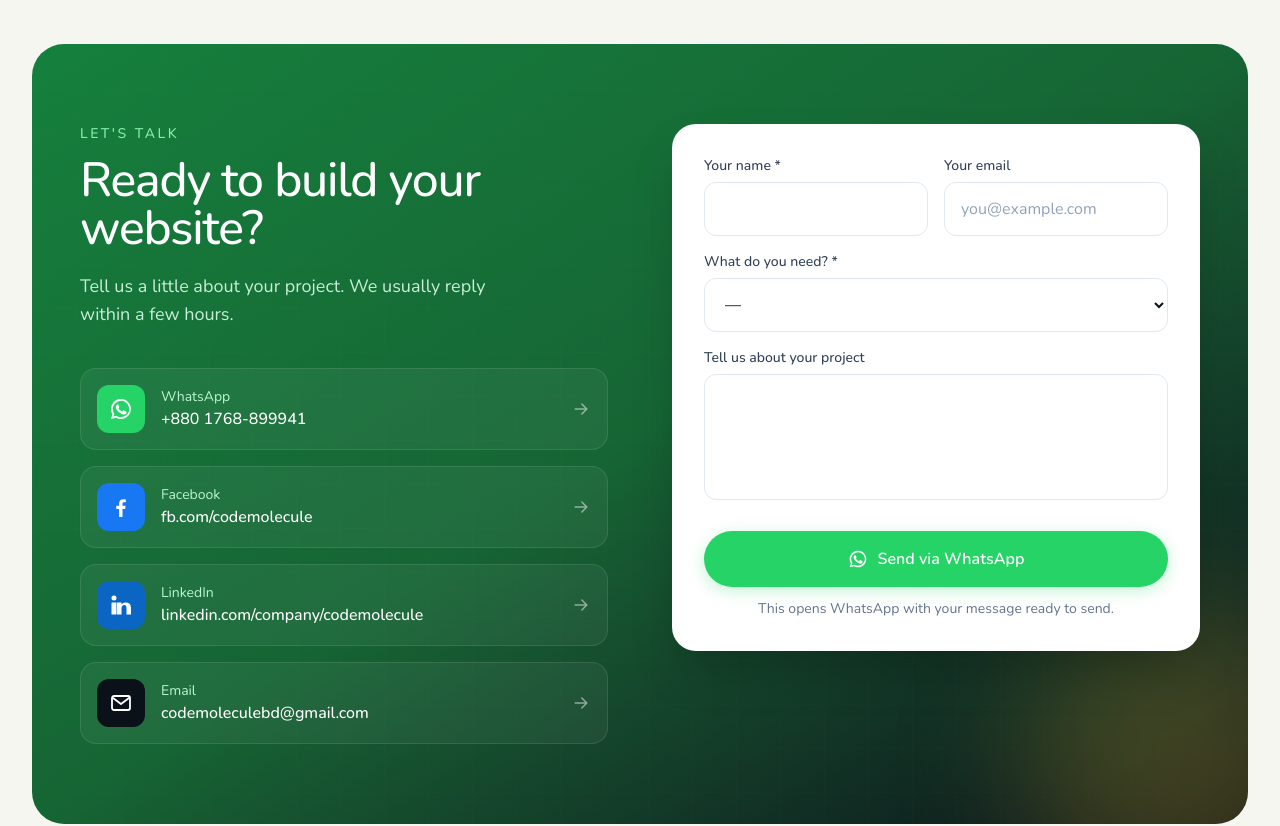
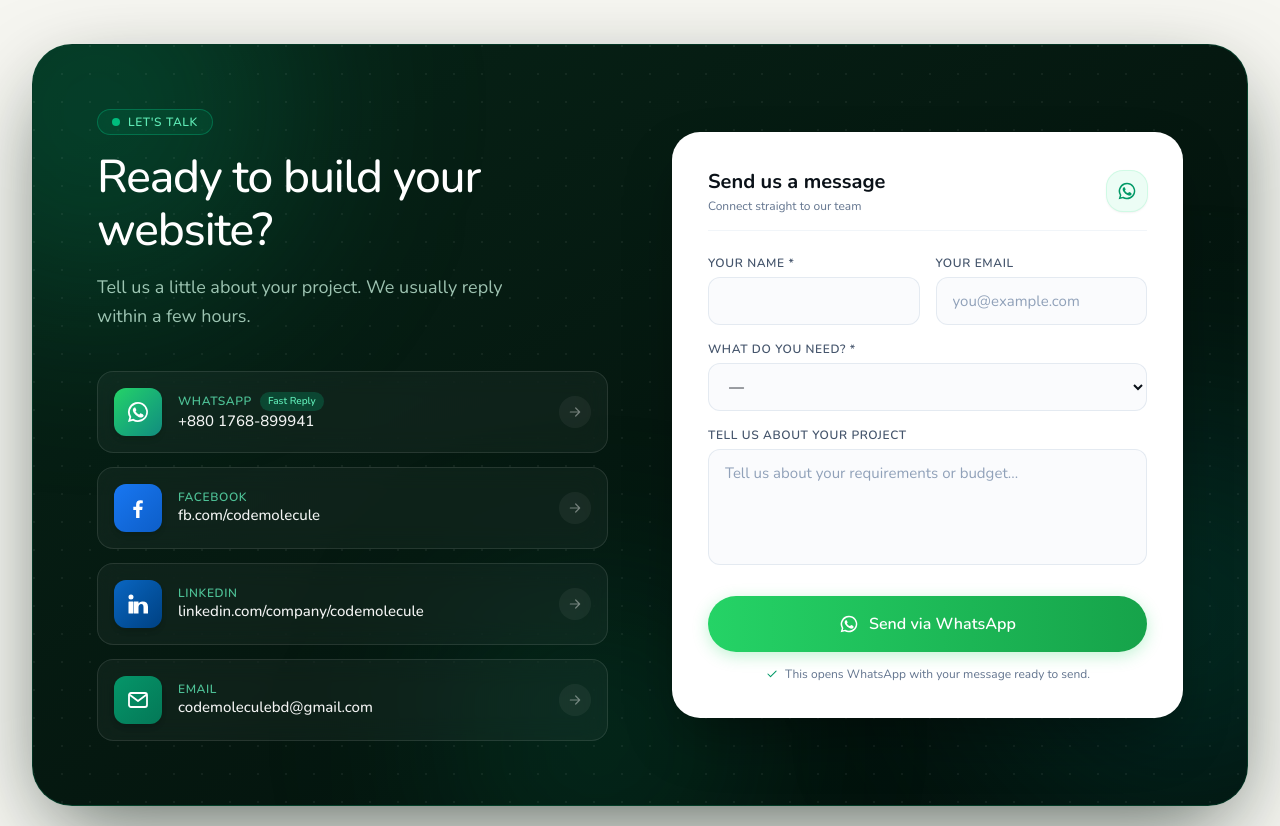
Before and after one commit to Sakib577/scriptVillage-web, a Next.js app: page / in a window 1280 px wide. Shown: the part 6460-7286 px from the top of the page. Built offline with nearby package versions, Linux system fonts and the light colour scheme; a web font is replaced by a local one.

Commit message:
Enhance Contact component with improved styling and functionality; update form layout and add interactive channel badges

```diff
--- a/components/sections/Contact.js
+++ b/components/sections/Contact.js
@@ -6,10 +6,10 @@ import { Reveal } from "../Reveal";
 import { site, whatsappLink } from "@/lib/site.config";
 
 const inputClass =
-  "w-full rounded-xl border border-slate-200 bg-white px-4 py-3.5 text-ink placeholder:text-slate-400 outline-none transition focus:border-brand-500 focus:ring-4 focus:ring-brand-500/15";
+  "w-full rounded-xl border border-slate-200/90 bg-slate-50/70 px-4 py-3 text-[15px] text-ink placeholder:text-slate-400 outline-none transition-all duration-200 focus:bg-white focus:border-emerald-500 focus:ring-4 focus:ring-emerald-500/15 focus:shadow-sm";
 
 export function Contact() {
-  const { t } = useLanguage();
+  const { t, lang } = useLanguage();
   const c = t.contact;
   const f = c.form;
 
@@ -25,61 +25,156 @@ export function Contact() {
   }
 
   const channels = [
-    { label: c.whatsapp, value: site.whatsappDisplay || `+${site.whatsapp}`, href: whatsappLink(f.intro), icon: <WhatsAppIcon className="h-6 w-6" />, tone: "bg-[#25D366]" },
-    { label: c.facebook, value: "fb.com/codemolecule", href: site.facebook, icon: <FacebookIcon className="h-6 w-6" />, tone: "bg-[#1877F2]" },
-    { label: c.linkedin, value: "linkedin.com/company/codemolecule", href: site.linkedin, icon: <LinkedInIcon className="h-6 w-6" />, tone: "bg-[#0A66C2]" },
-    { label: c.email, value: site.email, href: `mailto:${site.email}`, icon: <Icon name="mail" className="h-6 w-6" />, tone: "bg-ink" },
+    {
+      label: c.whatsapp,
+      value: site.whatsappDisplay || `+${site.whatsapp}`,
+      href: whatsappLink(f.intro),
+      icon: <WhatsAppIcon className="h-6 w-6" />,
+      gradient: "from-[#25D366] to-[#128C7E]",
+      glow: "group-hover:shadow-[0_8px_24px_rgba(37,211,102,0.35)]",
+      badge: lang === "bn" ? "দ্রুত উত্তর" : "Fast Reply",
+    },
+    {
+      label: c.facebook,
+      value: "fb.com/codemolecule",
+      href: site.facebook,
+      icon: <FacebookIcon className="h-6 w-6" />,
+      gradient: "from-[#1877F2] to-[#0D5EC8]",
+      glow: "group-hover:shadow-[0_8px_24px_rgba(24,119,242,0.35)]",
+    },
+    {
+      label: c.linkedin,
+      value: "linkedin.com/company/codemolecule",
+      href: site.linkedin,
+      icon: <LinkedInIcon className="h-6 w-6" />,
+      gradient: "from-[#0A66C2] to-[#004182]",
+      glow: "group-hover:shadow-[0_8px_24px_rgba(10,102,194,0.35)]",
+    },
+    {
+      label: c.email,
+      value: site.email,
+      href: `mailto:${site.email}`,
+      icon: <Icon name="mail" className="h-6 w-6" />,
+      gradient: "from-[#059669] to-[#047857]",
+      glow: "group-hover:shadow-[0_8px_24px_rgba(5,150,105,0.35)]",
+    },
   ];
 
   return (
-    <section id="contact" className="px-4 pb-24 sm:px-6 sm:pb-28 lg:px-8">
-      <div className="relative mx-auto max-w-7xl overflow-hidden rounded-[2rem] bg-linear-to-br from-brand-700 via-brand-800 to-ink px-6 py-14 sm:px-12 sm:py-20">
-        <div className="bg-grid absolute inset-0 opacity-20 invert" />
-        <div className="absolute -right-24 -bottom-24 h-80 w-80 rounded-full bg-amber-300/20 blur-3xl" />
+    <section id="contact" className="relative px-4 pb-24 sm:px-6 sm:pb-32 lg:px-8">
+      {/* Main Glass / Luminous Card */}
+      <div className="relative mx-auto max-w-7xl overflow-hidden rounded-[2.5rem] border border-emerald-500/20 bg-gradient-to-br from-[#072417] via-[#051810] to-[#030e0a] px-6 py-14 shadow-[0_30px_90px_-20px_rgba(5,24,16,0.7)] sm:px-12 sm:py-20 lg:p-16">
+        {/* Ambient Glowing Orbs */}
+        <div aria-hidden className="pointer-events-none absolute -top-32 -left-32 h-96 w-96 rounded-full bg-emerald-500/20 blur-[100px]" />
+        <div aria-hidden className="pointer-events-none absolute top-1/2 -right-32 h-96 w-96 rounded-full bg-teal-400/15 blur-[120px]" />
+        <div aria-hidden className="pointer-events-none absolute -bottom-24 left-1/3 h-80 w-80 rounded-full bg-emerald-600/15 blur-[90px]" />
 
-        <div className="relative grid gap-12 lg:grid-cols-2 lg:gap-16">
+        {/* Subtle Dotted Pattern Mesh */}
+        <div
+          aria-hidden
+          className="pointer-events-none absolute inset-0 bg-[radial-gradient(circle_at_1px_1px,rgba(255,255,255,0.07)_1px,transparent_0)] bg-[size:28px_28px] opacity-80"
+        />
+
+        <div className="relative grid gap-12 lg:grid-cols-2 lg:gap-16 lg:items-center">
+          {/* Left Column: Heading & Interactive Channels */}
           <Reveal className="text-white">
-            <p className="eyebrow text-sm font-medium uppercase tracking-[0.18em] text-brand-300">{c.eyebrow}</p>
-            <h2 className="font-display mt-3 text-3xl font-light tracking-tight sm:text-5xl">{c.title}</h2>
-            <p className="mt-5 max-w-md text-lg text-brand-100/90">{c.subtitle}</p>
+            <div className="inline-flex items-center gap-2 rounded-full border border-emerald-400/30 bg-emerald-500/10 px-3.5 py-1 text-xs font-semibold uppercase tracking-wider text-emerald-300 backdrop-blur-md">
+              <span className="relative flex h-2 w-2">
+                <span className="absolute inline-flex h-full w-full animate-ping rounded-full bg-emerald-400 opacity-75"></span>
+                <span className="relative inline-flex h-2 w-2 rounded-full bg-emerald-500"></span>
+              </span>
+              {c.eyebrow}
+            </div>
 
-            <ul className="mt-10 space-y-4">
+            <h2 className="font-display mt-4 text-3xl font-light tracking-tight sm:text-5xl lg:text-[46px] leading-[1.15]">
+              {c.title}
+            </h2>
+            <p className="mt-4 max-w-md text-base sm:text-lg text-emerald-100/75 leading-relaxed">
+              {c.subtitle}
+            </p>
+
+            <ul className="mt-10 space-y-3.5">
               {channels.map((ch) => (
                 <li key={ch.label}>
                   <a
                     href={ch.href}
                     target={ch.href.startsWith("mailto:") ? undefined : "_blank"}
                     rel="noopener noreferrer"
-                    className="group flex items-center gap-4 rounded-2xl border border-white/10 bg-white/5 p-4 transition hover:bg-white/10"
+                    className={`group relative flex items-center gap-4 rounded-2xl border border-white/10 bg-white/[0.04] p-3.5 sm:p-4 backdrop-blur-md transition-all duration-300 ease-out hover:-translate-y-1 hover:border-emerald-400/30 hover:bg-white/[0.09] hover:shadow-xl ${ch.glow}`}
                   >
-                    <span className={`flex h-12 w-12 shrink-0 items-center justify-center rounded-xl text-white ${ch.tone}`}>
+                    <div
+                      className={`flex h-12 w-12 shrink-0 items-center justify-center rounded-xl bg-gradient-to-br ${ch.gradient} text-white shadow-md transition-transform duration-300 ease-out group-hover:scale-110 group-hover:rotate-6`}
+                    >
                       {ch.icon}
+                    </div>
+                    <div className="min-w-0 flex-1">
+                      <div className="flex items-center gap-2">
+                        <span className="text-xs font-semibold uppercase tracking-wider text-emerald-300/80">
+                          {ch.label}
                         </span>
-                    <span className="min-w-0">
-                      <span className="block text-sm text-brand-200">{ch.label}</span>
-                      <span className="block truncate font-medium">{ch.value}</span>
+                        {ch.badge && (
+                          <span className="rounded-full bg-emerald-400/20 px-2 py-0.5 text-[10px] font-semibold text-emerald-300">
+                            {ch.badge}
                           </span>
-                    <Icon name="arrow" className="ml-auto h-5 w-5 shrink-0 text-white/50 transition group-hover:translate-x-1 group-hover:text-white" />
+                        )}
+                      </div>
+                      <span className="block truncate text-sm sm:text-[15px] font-medium text-white/95 transition-colors group-hover:text-emerald-200">
+                        {ch.value}
+                      </span>
+                    </div>
+                    <span className="flex h-8 w-8 shrink-0 items-center justify-center rounded-full bg-white/5 text-white/40 transition-all duration-300 group-hover:bg-emerald-500/20 group-hover:text-emerald-200 group-hover:translate-x-1">
+                      <Icon name="arrow" className="h-4 w-4" />
+                    </span>
                   </a>
                 </li>
               ))}
             </ul>
           </Reveal>
 
+          {/* Right Column: Modern Glass-White Form */}
           <Reveal delay={120}>
-            <form onSubmit={handleSubmit} className="rounded-3xl bg-white p-6 shadow-2xl sm:p-8">
+            <div className="relative rounded-[28px] bg-white p-7 shadow-[0_25px_60px_-15px_rgba(0,0,0,0.4)] ring-1 ring-black/5 sm:p-9">
+              {/* Form Card Header */}
+              <div className="mb-6 flex items-center justify-between border-b border-slate-100 pb-4">
+                <div>
+                  <h3 className="font-display text-xl font-bold text-ink">
+                    {lang === "bn" ? "সরাসরি বার্তা পাঠান" : "Send us a message"}
+                  </h3>
+                  <p className="mt-0.5 text-xs text-slate-500">
+                    {lang === "bn" ? "WhatsApp-এ সরাসরি কথা বলুন" : "Connect straight to our team"}
+                  </p>
+                </div>
+                <span className="flex h-10 w-10 items-center justify-center rounded-2xl bg-emerald-50 text-emerald-600 ring-1 ring-emerald-100 shadow-sm">
+                  <WhatsAppIcon className="h-5 w-5" />
+                </span>
+              </div>
+
+              <form onSubmit={handleSubmit}>
                 <div className="grid gap-4 sm:grid-cols-2">
                   <label className="block">
-                  <span className="mb-1.5 block text-sm font-medium text-slate-700">{f.name} *</span>
+                    <span className="mb-1.5 block text-xs font-semibold uppercase tracking-wider text-slate-600">
+                      {f.name} *
+                    </span>
                     <input name="name" required autoComplete="name" className={inputClass} />
                   </label>
                   <label className="block">
-                  <span className="mb-1.5 block text-sm font-medium text-slate-700">{f.email}</span>
-                  <input type="email" name="email" autoComplete="email" className={inputClass} placeholder="you@example.com" />
+                    <span className="mb-1.5 block text-xs font-semibold uppercase tracking-wider text-slate-600">
+                      {f.email}
+                    </span>
+                    <input
+                      type="email"
+                      name="email"
+                      autoComplete="email"
+                      className={inputClass}
+                      placeholder="you@example.com"
+                    />
                   </label>
                 </div>
+
                 <label className="mt-4 block">
-                <span className="mb-1.5 block text-sm font-medium text-slate-700">{f.service} *</span>
+                  <span className="mb-1.5 block text-xs font-semibold uppercase tracking-wider text-slate-600">
+                    {f.service} *
+                  </span>
                   <select name="service" required defaultValue="" className={inputClass}>
                     <option value="" disabled>
                       —
@@ -91,19 +186,33 @@ export function Contact() {
                     ))}
                   </select>
                 </label>
+
                 <label className="mt-4 block">
-                <span className="mb-1.5 block text-sm font-medium text-slate-700">{f.message}</span>
-                <textarea name="message" rows={4} className={`${inputClass} resize-none`} />
+                  <span className="mb-1.5 block text-xs font-semibold uppercase tracking-wider text-slate-600">
+                    {f.message}
+                  </span>
+                  <textarea
+                    name="message"
+                    rows={4}
+                    placeholder={lang === "bn" ? "আপনার প্রজেক্ট বা বাজেট সম্পর্কে জানান..." : "Tell us about your requirements or budget..."}
+                    className={`${inputClass} resize-none`}
+                  />
                 </label>
+
                 <button
                   type="submit"
-                className="mt-6 group btn-fancy btn-shimmer btn-glow-whatsapp inline-flex w-full items-center justify-center gap-2.5 rounded-full bg-[#25D366] px-6 py-4 font-semibold text-white transition hover:-translate-y-0.5 hover:bg-[#20ba59]"
+                  className="mt-6 group btn-fancy btn-shimmer btn-glow-whatsapp relative inline-flex w-full items-center justify-center gap-2.5 rounded-full bg-gradient-to-r from-[#25D366] to-[#16a34a] px-6 py-4 font-semibold text-white shadow-[0_10px_25px_rgba(37,211,102,0.35)] transition-all duration-300 hover:-translate-y-0.5 hover:from-[#1ebc57] hover:to-[#15803d] hover:shadow-[0_14px_32px_rgba(37,211,102,0.45)]"
                 >
                   <WhatsAppIcon className="h-5 w-5 transition-transform duration-200 group-hover:scale-110" />
                   <span>{f.submit}</span>
                 </button>
-              <p className="mt-3 text-center text-sm text-slate-500">{f.hint}</p>
+
+                <div className="mt-3.5 flex items-center justify-center gap-1.5 text-center text-xs text-slate-500">
+                  <Icon name="check" className="h-3.5 w-3.5 text-emerald-600 shrink-0" />
+                  <span>{f.hint}</span>
+                </div>
               </form>
+            </div>
           </Reveal>
         </div>
       </div>
```
Lines whose indentation alone changed are shown as unchanged.
